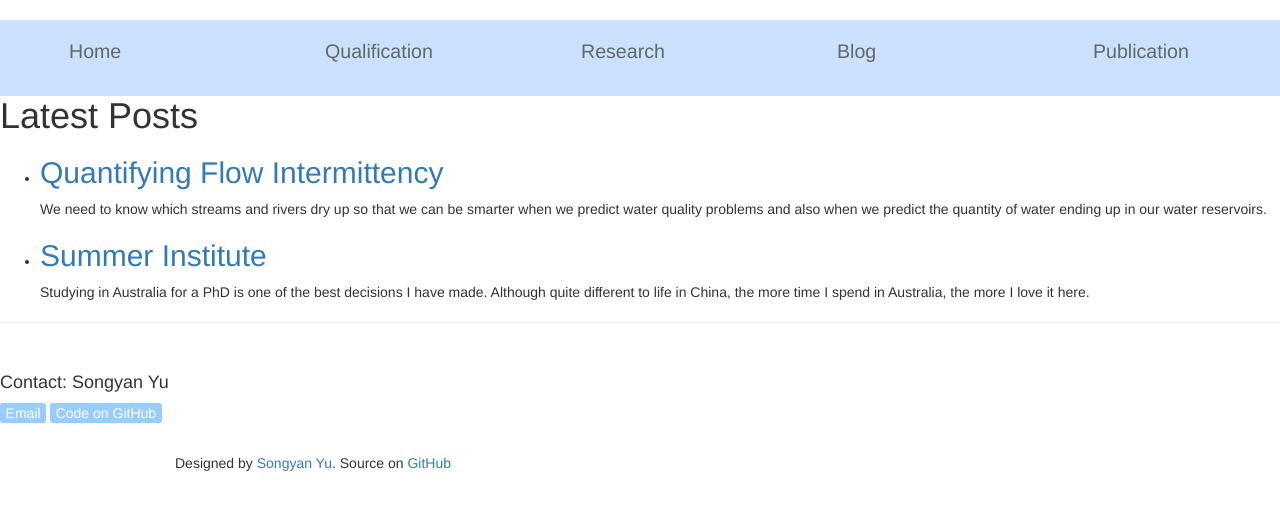
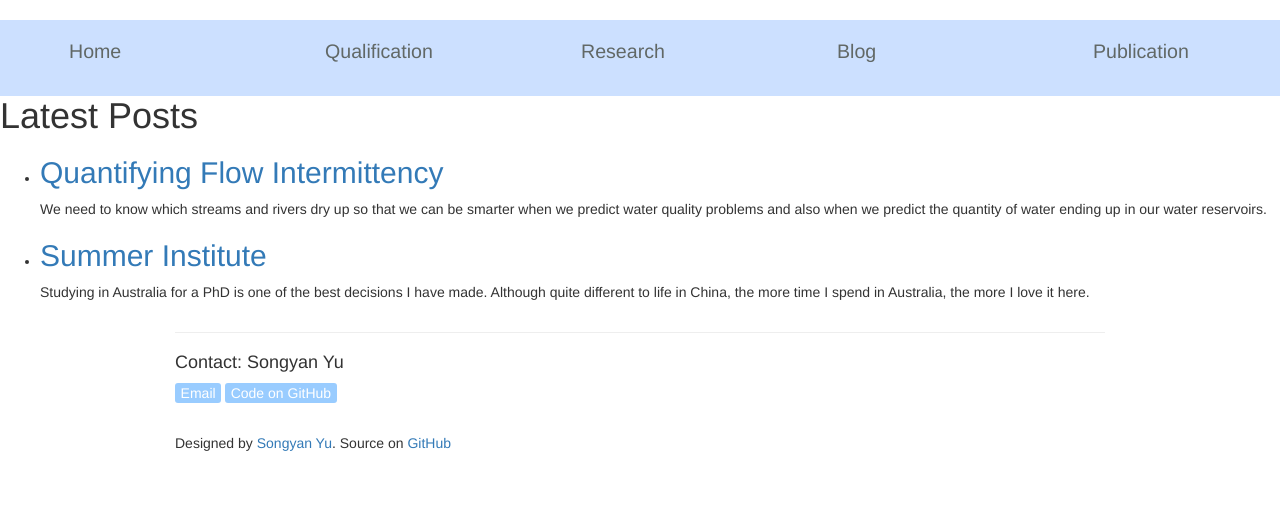
Before and after one commit to SongyanYu/SongyanYu.github.io, a Jekyll site: the page built from blog.html, in a window 1280 px wide. Shown: the top 510 px of the page. Built offline with Jekyll 4.4.1, drawn with Linux system fonts in a browser that asks for light colours.

Commit message:
correct class typo

```diff
--- a/_includes/footer.html
+++ b/_includes/footer.html
@@ -1,12 +1,10 @@
 
-<div calss="container">
+<div class="container">
 <hr>
-<br>
 <h4> Contact: Songyan Yu</h4>
 <p><a class="button" href=mailto:sunny.yu@griffith.edu.au" target="_top">Email</a>
 <a class="button" href="https://github.com/SongyanYu" target="_blank" target="_top">Code on GitHub</a>
 </p>
-
 </div>
 
 <br>
```
